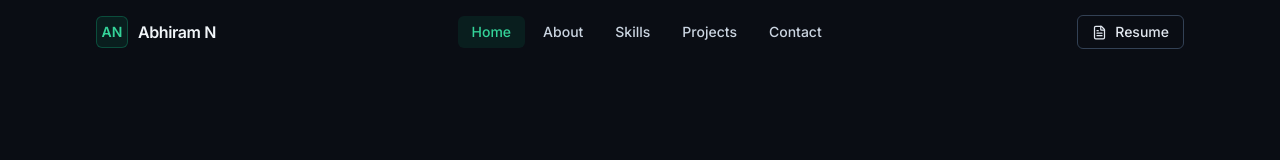
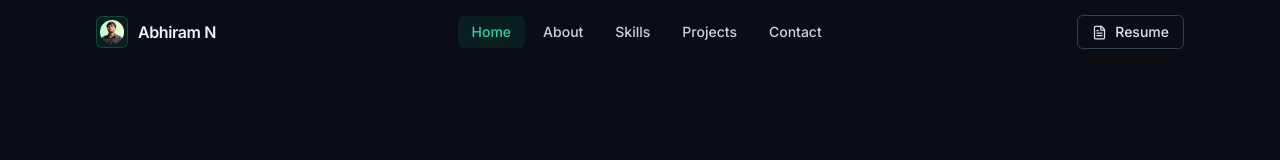
Before and after one commit to AbhiramN-Mern/Abhiram-portfolio, a React (Vite) app: page / in a window 1280 px wide. Shown: the top 160 px of the page. Built offline with nearby package versions, Linux system fonts and the light colour scheme.

Commit message:
fix :issue from fevicon

```diff
--- a/index.html
+++ b/index.html
@@ -24,7 +24,7 @@
     <meta name="twitter:description" content="MERN Stack Developer building scalable web applications with React, Node.js, TypeScript, and modern deployment tools." />
 
     <!-- Favicon -->
-    <link rel="icon" type="image/svg+xml" href="/favicon.svg" />
+    <link rel="icon" type="image/svg+xml" href="/favicon.png" />
 
     <!-- Google Fonts -->
     <link rel="preconnect" href="https://fonts.googleapis.com" />
--- a/src/components/Navbar/Navbar.tsx
+++ b/src/components/Navbar/Navbar.tsx
@@ -101,9 +101,13 @@ export default function Navbar() {
               className="flex items-center gap-2.5 text-left focus-visible:ring-2 focus-visible:ring-emerald-500 rounded-md py-1"
               aria-label="Home — Abhiram N"
             >
-              <span className="w-8 h-8 rounded-md bg-emerald-500/10 border border-emerald-500/30 text-emerald-400 flex items-center justify-center font-semibold text-sm">
-                AN
-              </span>
+              <span className="w-8 h-8 rounded-md bg-emerald-500/10 border border-emerald-500/30 flex items-center justify-center overflow-hidden">
+  <img
+    src="/public/favicon.png"
+    alt="AN"
+    className="w-6 h-6 object-contain"
+  />
+</span>
               <span className="font-semibold text-slate-100 tracking-tight text-base hover:text-emerald-400 transition-colors">
                 Abhiram N
               </span>
```
Also changed, not shown: public/favicon.png (added), public/favicon.svg (deleted).
